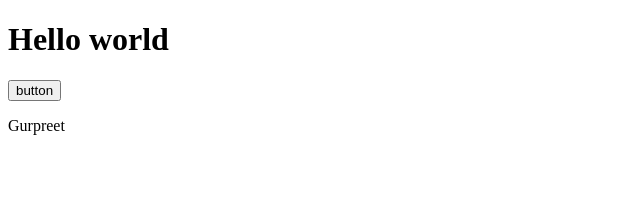
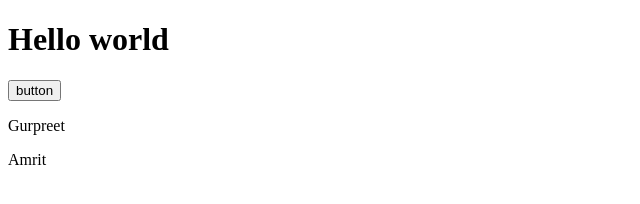
Before and after one commit to gurpreetsinghsoor/practise, a plain HTML site: page index.html in a window 1280 px wide. Shown: the full height of the page, 0-640 px from the left. Drawn offline with Linux system fonts and the light colour scheme.

Commit message:
Update index.html

```diff
--- a/index.html
+++ b/index.html
@@ -10,5 +10,6 @@
     <h1>Hello world</h1>
     <button>button</button>
     <p>Gurpreet</p>
+    <p>Amrit</p>
 </body>
 </html>
```
